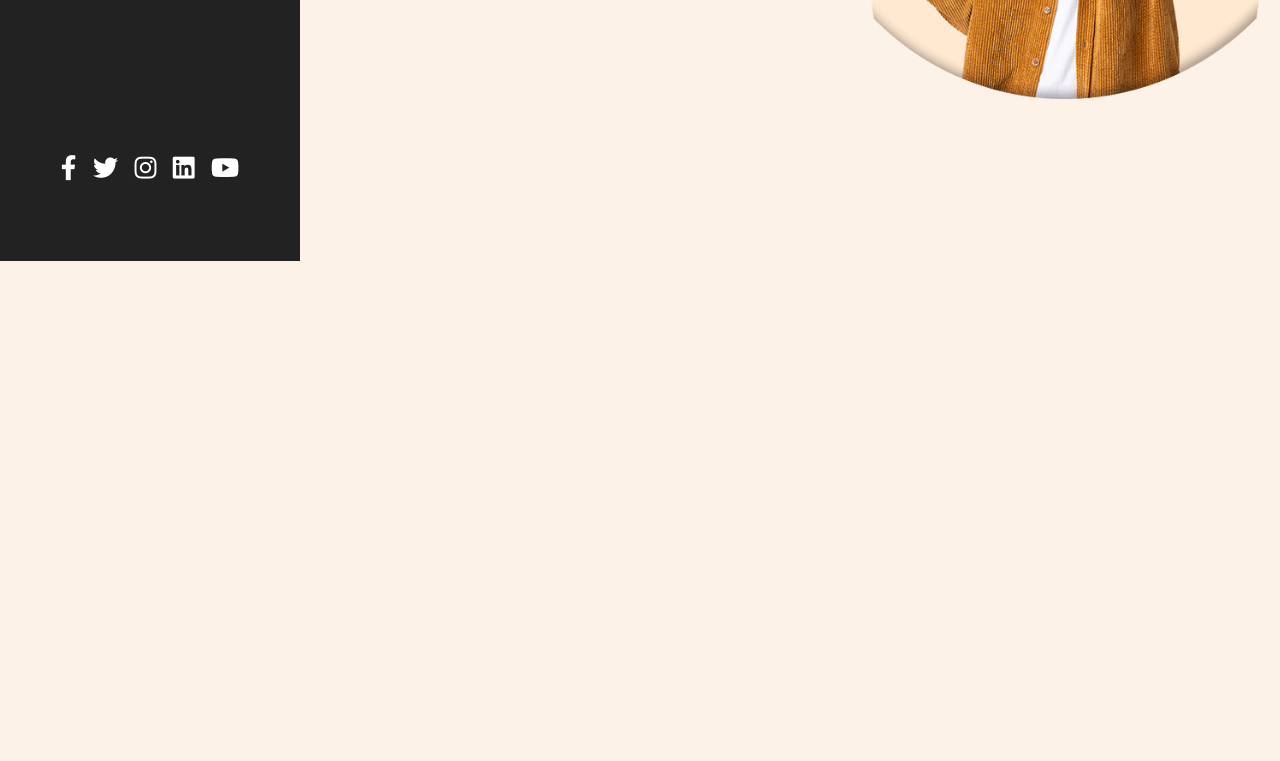
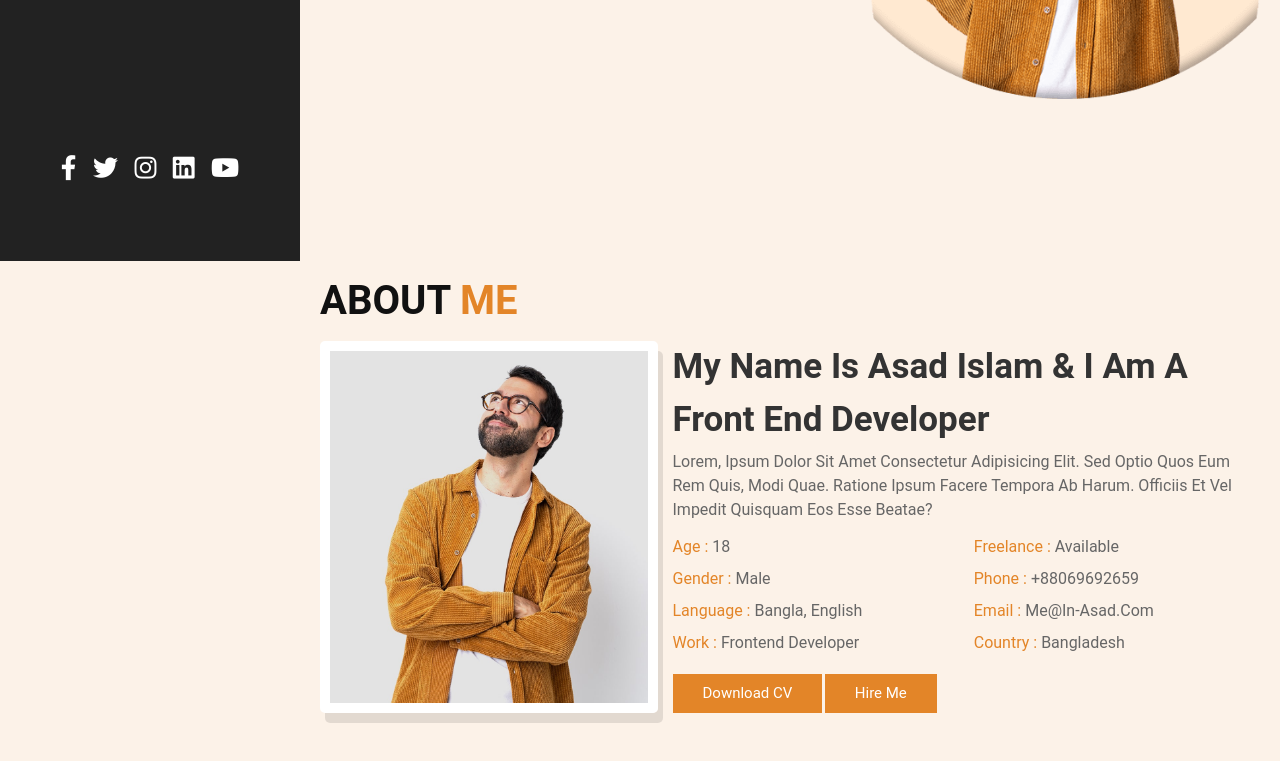
Before and after one commit to amazingasad/fourth-portfolio, a plain HTML site: page index.html in a window 1280 px wide. Shown: the part 539-1300 px from the top of the page. Before the commit the page ends 800 px from the top, so only its background shows below. Drawn offline with Linux system fonts and the light colour scheme.

Commit message:
Added about section

```diff
--- a/index.html
+++ b/index.html
@@ -1,5 +1,6 @@
 <!DOCTYPE html>
 <html lang="en">
+
 <head>
     <meta charset="UTF-8">
     <meta http-equiv="X-UA-Compatible" content="IE=edge">
@@ -8,6 +9,7 @@
     <link rel="stylesheet" href="style.css">
     <title>Asad Islam | A frontend developer</title>
 </head>
+
 <body>
     <!-- custom cursor -->
     <div class="cursor-1"></div>
@@ -27,22 +29,23 @@
             <a href="#contact">Contact</a>
         </nav>
         <div class="follow">
-            <a href="#" class="fab fa-facebook-f"><img src="" alt=""></a>
-            <a href="#" class="fab fa-twitter"></a>
-            <a href="#" class="fab fa-instagram"></a>
+            <a href="https:www.facebook.com/amazing.asad.124" class="fab fa-facebook-f" target="_blank"></a>
+            <a href="https:www.twitter.com/amazingasad124" class="fab fa-twitter" target="_blank"></a>
+            <a href="https:www.instagram.com/amazing.asad" class="fab fa-instagram" target="_blank"></a>
             <a href="#" class="fab fa-linkedin"></a>
-            <a href="#" class="fab fa-youtube"></a>
+            <a href="https:www.youtube.com/c/MixingBlender" class="fab fa-youtube" target="_blank"></a>
         </div>
     </header>
     <!-- header section ends -->
 
     <!-- home section starts -->
-<section class="home" id="#home">
+    <section class="home" id="home">
         <div class="content">
             <span class="hi">hi there .......</span>
             <h3> i am <span>Asad islam</span></h3>
             <p class="info">I am a frontend developer .</p>
-        <p class="text">As a web developer, I like to make unique web Always and try to do my best. To be a no 1 developer is my dream. I know, one day I's reach my goal .</p>
+            <p class="text">As a web developer, I like to make unique web Always and try to do my best. To be a no 1
+                developer is my dream. I know, one day I's reach my goal .</p>
             <a href="#about" class="btn">About me</a>
         </div>
         <div class="image">
@@ -52,7 +55,41 @@
     <!-- home section ends -->
 
 
+    <!-- about section starts -->
+    <section class="about" id="about">
+        <h1 class="heading">about <span>me </span></h1>
+        <div class="row-1">
+            <div class="image">
+                <img src="images/about-img.jpg" alt="">
+            </div>
+            <div class="content">
+                <h3>my name is asad islam & i am a front end developer</h3>
+                <p>Lorem, ipsum dolor sit amet consectetur adipisicing elit. Sed optio quos eum rem quis, modi quae. Ratione ipsum facere tempora ab harum. Officiis et vel impedit quisquam eos esse beatae?</p>
+                <div class="box-container">
+                    <div class="box">
+                        <p><span>age :</span> 18</p>
+                        <p><span>gender :</span> male</p>
+                        <p><span>language :</span> bangla, english</p>
+                        <p><span>work :</span> frontend developer</p>
+                    </div>
+                    <div class="box">
+                        <p><span>freelance :</span> available</p>
+                        <p><span>phone :</span> +88069692659</p>
+                        <p><span>email :</span> me@in-asad.com</p>
+                        <p><span>country :</span> bangladesh</p>
+                    </div>
+                </div>
+                <a href="#" class="btn">download CV</a>
+                <a href="#" class="btn">hire me</a>
+            </div>
+        </div>
+    </section>
+
+
+    <!-- about section ends -->
+
 
     <script src="script.js"></script>
 </body>
+
 </html>
--- a/script.js
+++ b/script.js
@@ -4,9 +4,9 @@ menu.addEventListener("click", function(){
     menu.classList.toggle("fa-times")
     header.classList.toggle("active")
 })
-window.addEventListener("onScroll", function(){
-    menu.classList.toggle("fa-times");
-    header.classList.toggle("active");
+window.addEventListener("scroll", function(){
+    menu.classList.remove("fa-times");
+    header.classList.remove("active");
 })
 let cursor1 = document.querySelector(".cursor-1");
 let cursor2 = document.querySelector(".cursor-2");
--- a/style.css
+++ b/style.css
@@ -26,6 +26,16 @@ body{
 section{
     padding: 1rem 2rem;
     min-height: 100vh;
+}
+.heading{
+    font-size: 4rem;
+    padding-bottom: 1rem;
+    color: #111;
+    text-transform: uppercase;
+}
+.heading span{
+    color: var(--main-color);
+    text-transform: uppercase;
 }
 .btn{
     display: inline-block;
@@ -175,13 +185,47 @@ header .follow a:hover{
     color: #111;
     padding: .5rem 0;
 }
-
-
-
-
-
-
-
+.about .row-1{
+    display: flex;
+    flex-wrap: wrap;
+    gap: 1.5rem;
+    padding-bottom: 2rem;
+}
+.about .row-1 .image{
+    flex: 1 1 25rem;
+}
+.about .row-1 img{
+    width: 100%;
+    height: 100%;
+    object-fit: cover;
+    border: 1rem solid #fff;
+    border-radius: .5rem;
+    box-shadow: .5rem 1rem rgba(0, 0, 0, .1);
+}
+.about .row-1 .content{
+    flex: 1 1 50rem;
+}
+.about .row-1 .content h3{
+    font-size: 3.5rem;
+    color: #333;
+}
+.about .row-1 .content p{
+    font-size: 1.6rem;
+    color: #666;
+    padding: .4rem 0;
+}
+.about .row-1 .content .box-container{
+    display: flex;
+    flex-wrap: wrap;
+    gap: 1.5rem;
+    padding: .5rem 0;
+}
+.about .row-1 .content .box-container .box{
+    flex: 1 1 20rem;
+}
+.about .row-1 .content .box-container .box span{
+    color: var(--main-color);
+}
 
 
 
```
Also changed, not shown: also.html (deleted, +0 -32 lines). Lines whose indentation alone changed are shown as unchanged.
